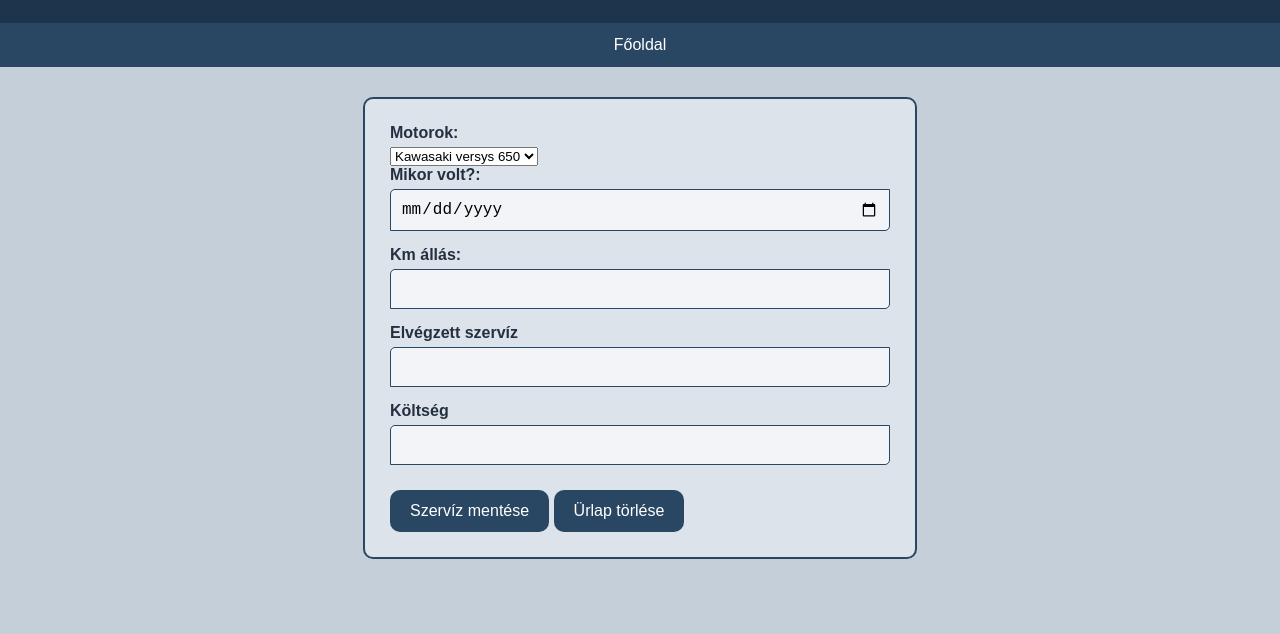
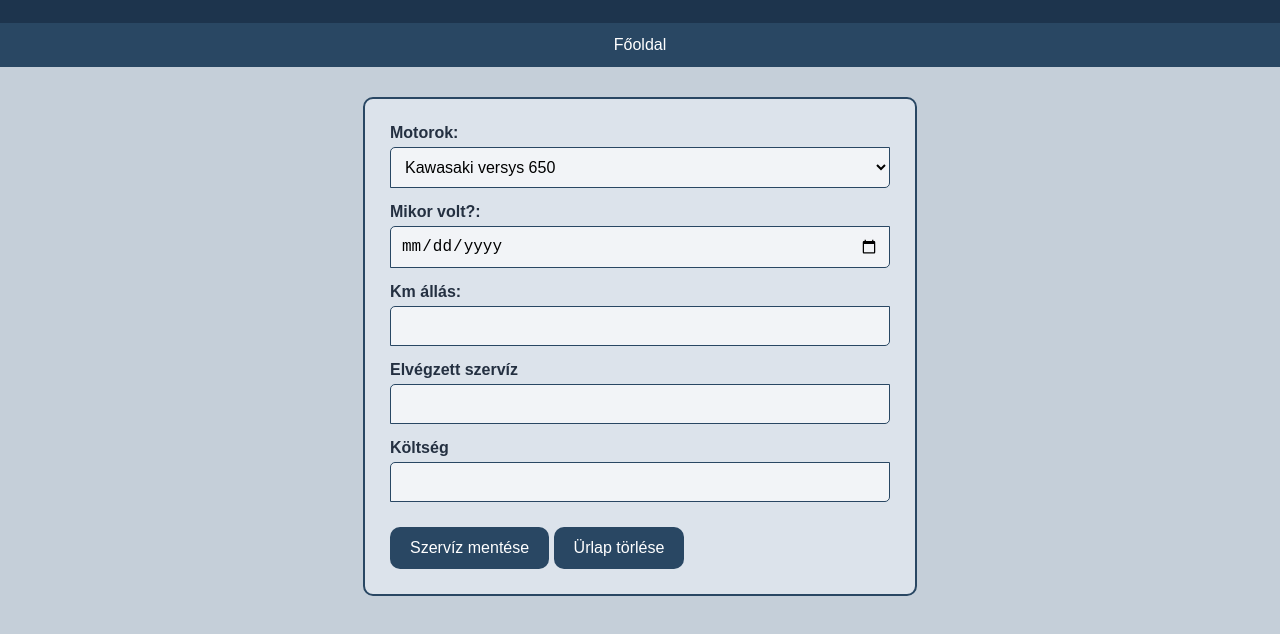
Before and after one commit to Vegilaci/egyeni_feladat, a plain HTML site: page Oldalak/Szerviz_felvetel.html in a window 1280 px wide. Shown: the part 110-744 px from the top of the page. Drawn offline with Linux system fonts and the light colour scheme.

Commit message:
final commit minden is meg van

```diff
--- a/CSS/style.css
+++ b/CSS/style.css
@@ -134,7 +134,7 @@ tbody tr:hover {
     margin-bottom: 5px;
 }
 
-#szerviz input{
+#szerviz input, select{
     width: 100%;
     padding: 10px;
     margin-bottom: 15px;
```
Also changed, not shown: 1 other file.
